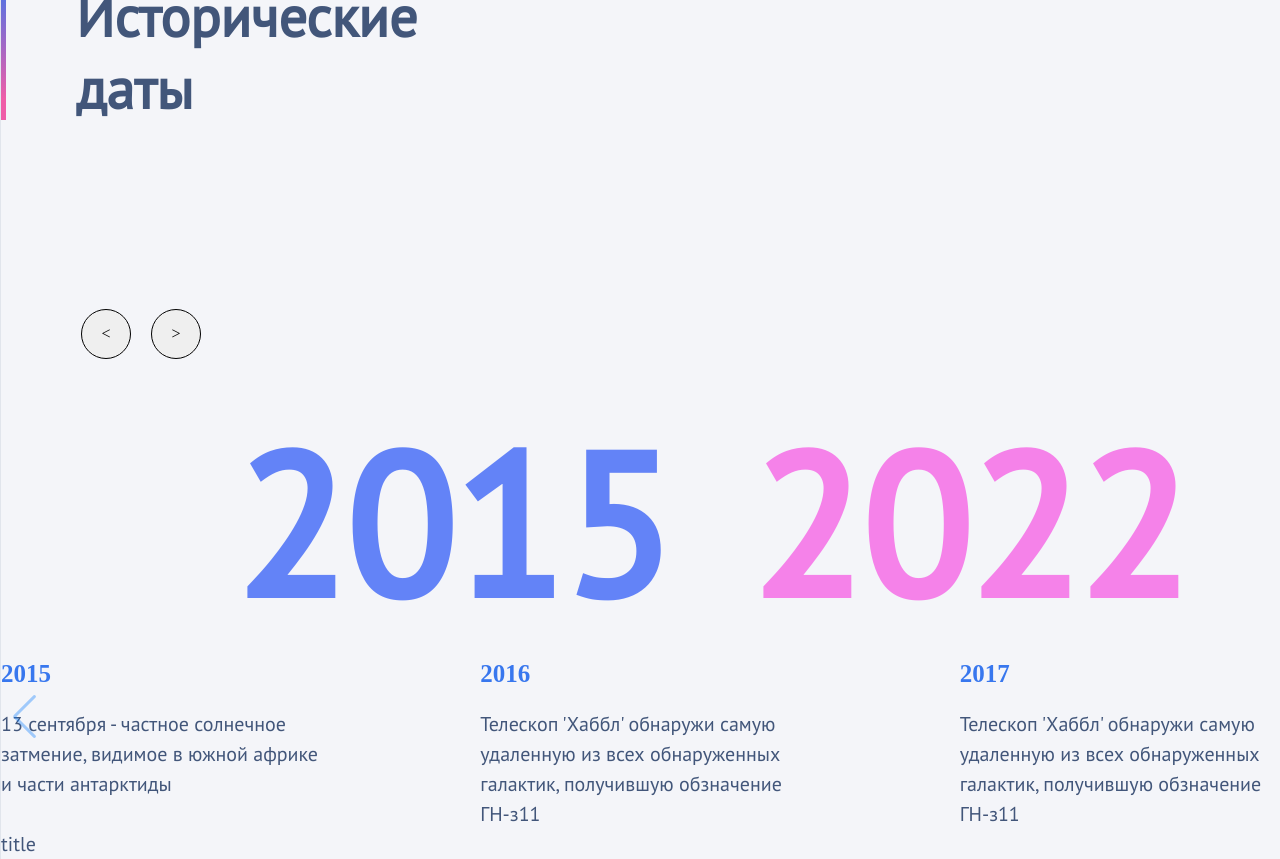
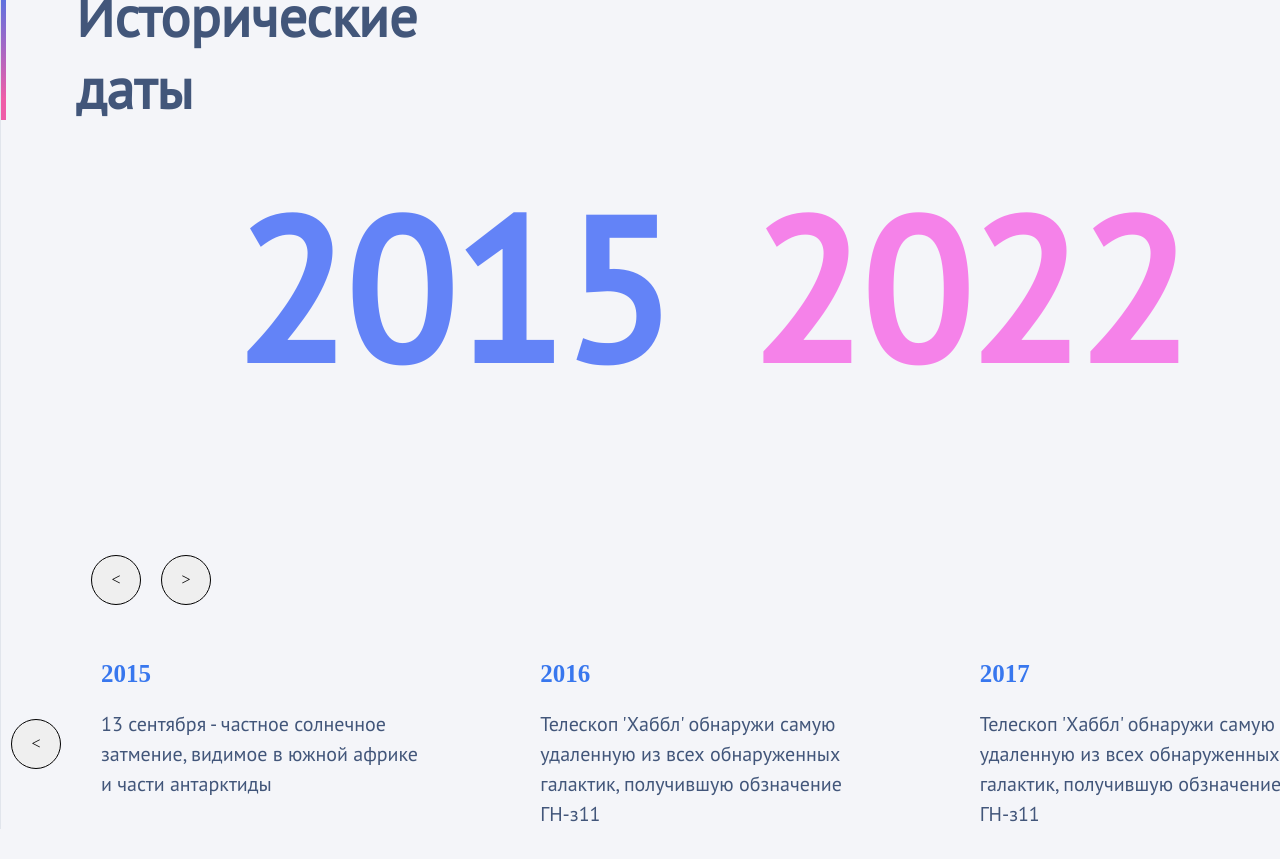
Before and after one commit to Maloilal/SliderTask, a React app: page / in a window 1280 px wide. Shown: the part 180-1039 px from the top of the page. After the commit the page ends 1009 px from the top, so only its background shows below. Built offline with nearby package versions, Linux system fonts and the light colour scheme.

Commit message:
Complite UI

```diff
--- a/src/components/Slider.tsx
+++ b/src/components/Slider.tsx
@@ -99,24 +99,28 @@ const GradientDiv = styled.div`
   width: 5px;
 `;
 const ButtonGroup = styled.div`
+  position: absolute;
+  z-index: 10;
+  top: 735px;
   display: flex;
-  padding-top: 185px;
   gap: 10px;
-  margin-left: 70px;
+  margin-left: 80px;
 `;
 const Button = styled.button`
   width: 50px;
   height: 50px;
+  flex-shrink: 0;
   border-radius: 50%;
   border: 1px solid;
   margin-left: 10px;
+  cursor: pointer;
 `;
 const SubSliderDiv = styled.div`
   display: flex;
   flex-direction: column;
-  padding-top: 55px;
   gap: 20px;
   opacity: 0px;
+  margin-left: 40px;
 `;
 const SliderText = styled.div`
   width: 320px;
@@ -127,7 +131,6 @@ const SliderText = styled.div`
   font-weight: 400;
   line-height: 30px;
   text-align: left;
-
   color: #42567a;
 `;
 const SubSliderDate = styled.div`
@@ -136,12 +139,28 @@ const SubSliderDate = styled.div`
   font-weight: bold;
   line-height: 30px;
   text-align: left;
+  color: #3877ee;
+`;
 
-  color: #3877ee;
+const SwiperWrapper = styled.div`
+  display: flex;
+  align-items: center;
+  padding-top: 290px;
 `;
 
 export function SliderSlide(props: SliderSlideProps) {
   const { slide } = props;
+  const refSubSlide = useRef<SwiperRef>(null);
+
+  const handlePrev = useCallback(() => {
+    if (!refSubSlide.current) return;
+    refSubSlide.current.swiper.slidePrev();
+  }, []);
+
+  const handleNext = useCallback(() => {
+    if (!refSubSlide.current) return;
+    refSubSlide.current.swiper.slideNext();
+  }, []);
 
   const subSlides = slide.subSlides.map((subSlide) => {
     return (
@@ -155,14 +174,20 @@ export function SliderSlide(props: SliderSlideProps) {
   });
 
   return (
+    <>
+      <SwiperWrapper>
+        <Button onClick={handlePrev}>{"<"}</Button>
         <Swiper
+          ref={refSubSlide}
           freeMode={true}
           slidesPerView={3}
-      navigation={true}
-      modules={[FreeMode, Navigation]}
+          modules={[FreeMode]}
         >
           {subSlides}
         </Swiper>
+        <Button onClick={handleNext}>{">"}</Button>
+      </SwiperWrapper>
+    </>
   );
 }
 
@@ -170,7 +195,6 @@ export default function Slider(props: SliderProps) {
   const slideRef = useRef<SwiperRef>(null);
 
   const slideTitle = props.title;
-  const date = new Date(2002, 11, 11);
 
   const slides = props.slides.map((slide) => {
     return (
@@ -180,7 +204,6 @@ export default function Slider(props: SliderProps) {
           <EndDate>{slide.endDate.getFullYear()}</EndDate>
         </SliderDate>
         <SliderSlide slide={slide} />
-        <SliderText> {slide.title}</SliderText>
       </SwiperSlide>
     );
   });
@@ -212,10 +235,10 @@ export default function Slider(props: SliderProps) {
           <GradientDiv />
           <Title>{slideTitle}</Title>
         </TitleWrapper>
-        <ButtonGroup>{topLevelNavigation()}</ButtonGroup>{" "}
         <Swiper ref={slideRef}>
           <SubSliderDiv>{slides}</SubSliderDiv>
         </Swiper>
+        <ButtonGroup>{topLevelNavigation()}</ButtonGroup>{" "}
       </Wrapper>
     </>
   );
--- a/src/index.tsx
+++ b/src/index.tsx
@@ -38,7 +38,7 @@ const App: React.FC = () => {
         "Телескоп 'Хаббл' обнаружи самую удаленную из всех обнаруженных галактик, получившую обзначение ГН-з11"
       ),
     ]),
-    new Slide("title2", new Date(), new Date(), [
+    new Slide("title2", new Date("2019-01-01"), new Date("2020-01-01"), [
       new SubSlide(new Date("2015-01-01"), "pppppppppppppppppppppppppppp"),
       new SubSlide(
         new Date("2019-01-01"),
@@ -53,11 +53,8 @@ const App: React.FC = () => {
         "Телескоп 'Хаббл' обнаружи самую удаленную из всех обнаруженных галактик, получившую обзначение ГН-з11"
       ),
     ]),
-    new Slide("title3", new Date(), new Date(), [
-      new SubSlide(
-        new Date("2015-01-01"),
-        "dddddddddddddddddddddddddddddddddddddddddddddddd"
-      ),
+    new Slide("title3", new Date("2015-01-01"), new Date("2018-01-01"), [
+      new SubSlide(new Date("2015-01-01"), "ddddddddddddddddd"),
       new SubSlide(
         new Date("2016-01-01"),
         "Телескоп 'Хаббл' обнаружи самую удаленную из всех обнаруженных галактик, получившую обзначение ГН-з11"
```
Lines whose indentation alone changed are shown as unchanged.
